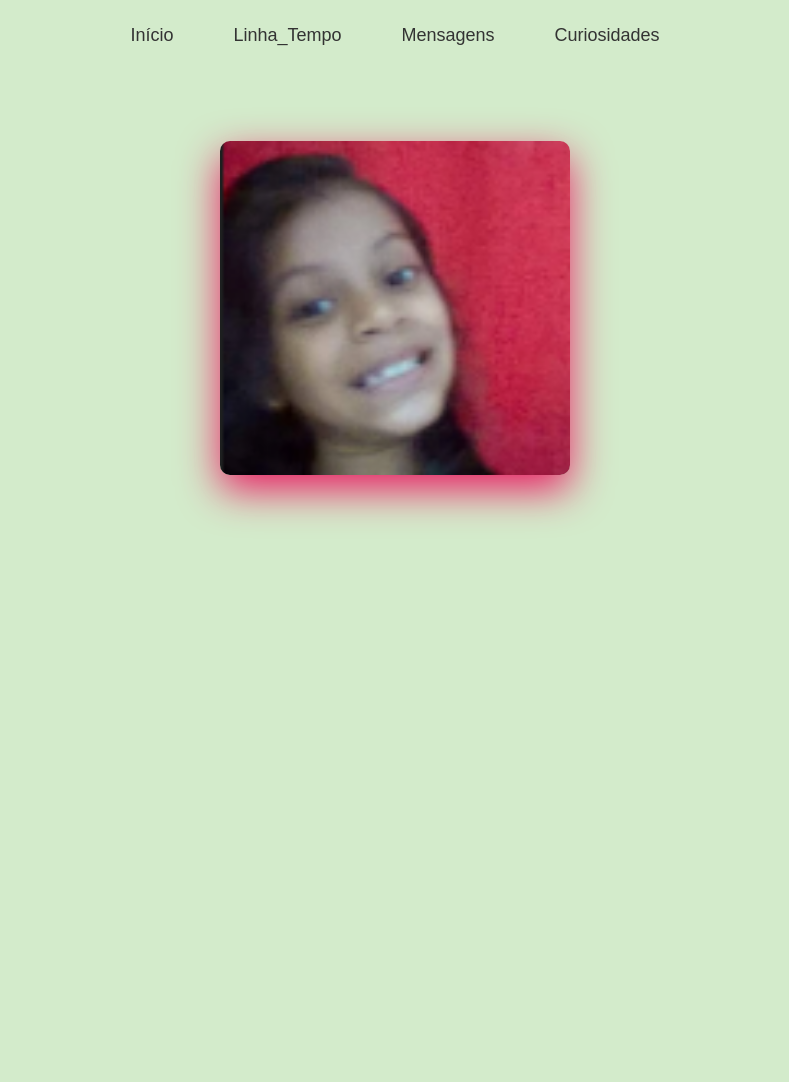
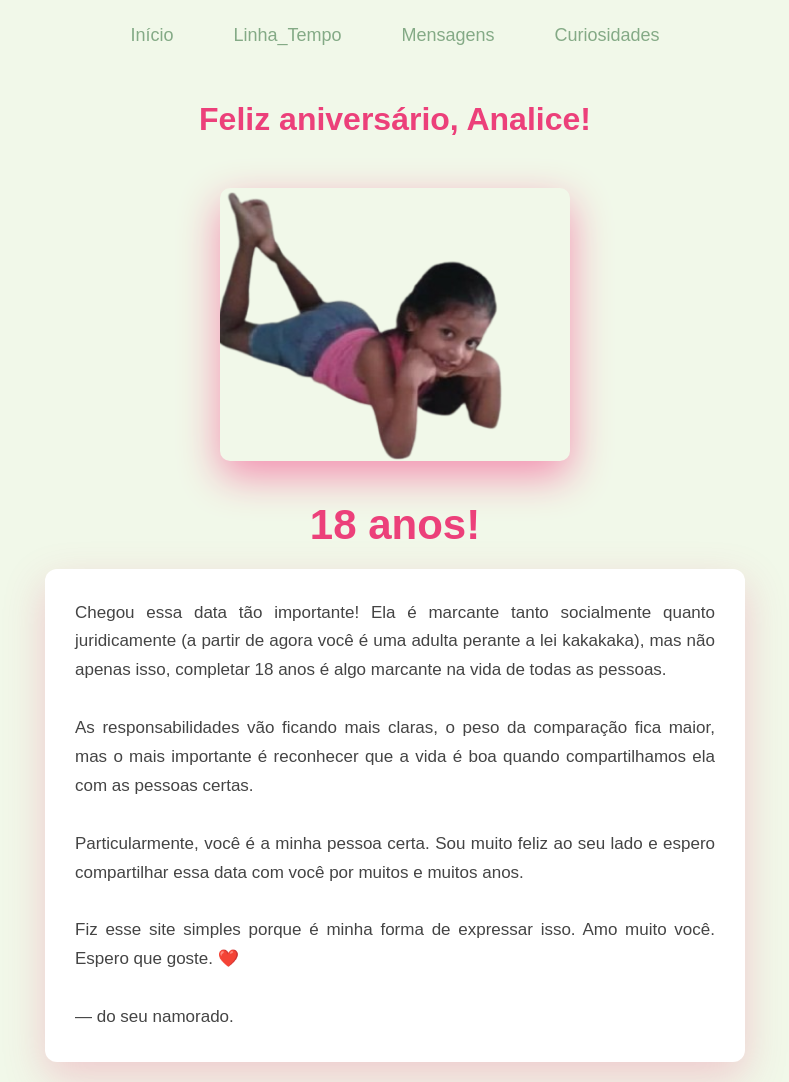
Before and after one commit to andradegabrielDEV2007/Aniversario-lindona, a plain HTML site: page home.html in a window 1280 px wide. Shown: the whole page, without its empty margins (245-1034 px from the left). Before the commit the page ends 800 px from the top, so only its background shows below. Drawn offline with Linux system fonts and the light colour scheme.

Commit message:
Finalização da linha do tempo e ajustes no home

```diff
--- a/header.css
+++ b/header.css
@@ -17,14 +17,14 @@ header{
 #nav_list a{
     text-decoration:none;
     font-size:18px;
-    color:#333;
+    color:#84aa86;
     position:relative;
     transition:0.3s;
 }
 
 /* Hover */
 #nav_list a:hover{
-    color:#e91e63;
+    color:#F48FB1;
 }
 
 /* Linha animada */
@@ -35,7 +35,7 @@ header{
     bottom:-5px;
     width:0%;
     height:2px;
-    background:#e91e63;
+    background:#F48FB1;
     transition:0.3s;
 }
 
--- a/home.css
+++ b/home.css
@@ -8,7 +8,7 @@
 #home img{
     width:350px;
     border-radius:10px;
-    box-shadow:0 15px 40px #e91e63;
+    box-shadow:0 15px 40px #F48FB1;
     margin:50px auto 0 auto;
     height:auto;
     display:block;
@@ -16,18 +16,71 @@
     transition:transform 1.2s ease, box-shadow 1.2s ease;
 }
 
+.titulo-aniversario{
+    align-items: center;
+    text-align: center;
+    margin-top: 10px;
+    color: #EC407A;
+
+}
+
 /* hover */
 #home img:hover{
     transform:scale(1.1);
-    box-shadow:0 25px 60px #e91e63;
+    box-shadow:0 25px 60px #F48FB1;
 }
 
-/* RESPONSIVO */
+/* container da mensagem */
+
+.mensagem-container{
+    width:100%;
+    display:flex;
+    flex-direction:column;
+    align-items:center;
+    margin-top:40px;
+}
+
+
+/* titulo 18 anos */
+
+#titulo-18{
+    font-size:42px;
+    color:#EC407A;
+    margin-bottom:20px;
+    text-align:center;
+}
+
+
+/* card do texto */
+
+#texto-principal{
+    background:white;
+
+    max-width:700px;
+    padding:30px;
+
+    border-radius:12px;
+
+    box-shadow:0 15px 40px rgba(236,64,122,0.25);
+
+    line-height:1.7;
+
+    font-size:17px;
+
+    color:#444;
+
+    text-align:justify;
+}
+
+
+/* responsivo */
 
 @media (max-width:600px){
 
-    #home img{
-        width:80%;
+    #texto-principal{
+        width:90%;
+        padding:20px;
+        font-size:16px;
     }
 
 }
--- a/home.html
+++ b/home.html
@@ -27,14 +27,45 @@
 
 
 <main>
+
+    <h1 class="titulo-aniversario">Feliz aniversário, Analice!</h1>
+
     <section id="home">
-
-        <img src="imagens/Captura de tela 2026-03-07 171534.png" alt="">
+        <img src="imagens/Analice deitada.png" alt="">
+    </section>
 
 
+    <section class="mensagem-container">
 
+    <h1 id="titulo-18">18 anos!</h1>
 
+    <section id="texto-principal">
+        <p>
+        Chegou essa data tão importante! Ela é marcante tanto socialmente quanto juridicamente
+        (a partir de agora você é uma adulta perante a lei kakakaka), mas não apenas isso,
+        completar 18 anos é algo marcante na vida de todas as pessoas.
+
+        <br><br>
+
+        As responsabilidades vão ficando mais claras, o peso da comparação fica maior,
+        mas o mais importante é reconhecer que a vida é boa quando compartilhamos ela
+        com as pessoas certas.
+
+        <br><br>
+
+        Particularmente, você é a minha pessoa certa. Sou muito feliz ao seu lado e espero
+        compartilhar essa data com você por muitos e muitos anos.
+
+        <br><br>
+
+        Fiz esse site simples porque é minha forma de expressar isso.
+        Amo muito você. Espero que goste. ❤️
+        <br><br>
+        — do seu namorado.
+        </p>
     </section>
+
+</section>
 </main>
 
 
--- a/linhadotempo.css
+++ b/linhadotempo.css
@@ -35,7 +35,9 @@
     border-radius:50%;
     z-index:1;
 }
-
+h2{
+    color: #66BB6A;
+}
 /* lados */
 .left{
     left:0;
@@ -69,6 +71,7 @@
     padding:20px 47px;
     border-radius: 10px;
     box-shadow:0 8px 20px rgba(233,30,99,0.4);
+    color: #66BB6A;
 }
 
 /* RESPONSIVO */
--- a/style.css
+++ b/style.css
@@ -1,5 +1,5 @@
 body{
-    background: #9bd28a70;
+    background: #F1F8E9;
     font-family: Arial, Helvetica, sans-serif;
 }
 
```
Also changed, not shown: linhaTempo.html (+87 -0 lines), imagens/Analice deitada.png (added), imagens/WhatsApp_Image_2026-03-09_at_19.46.25-removebg-preview.png (added).
